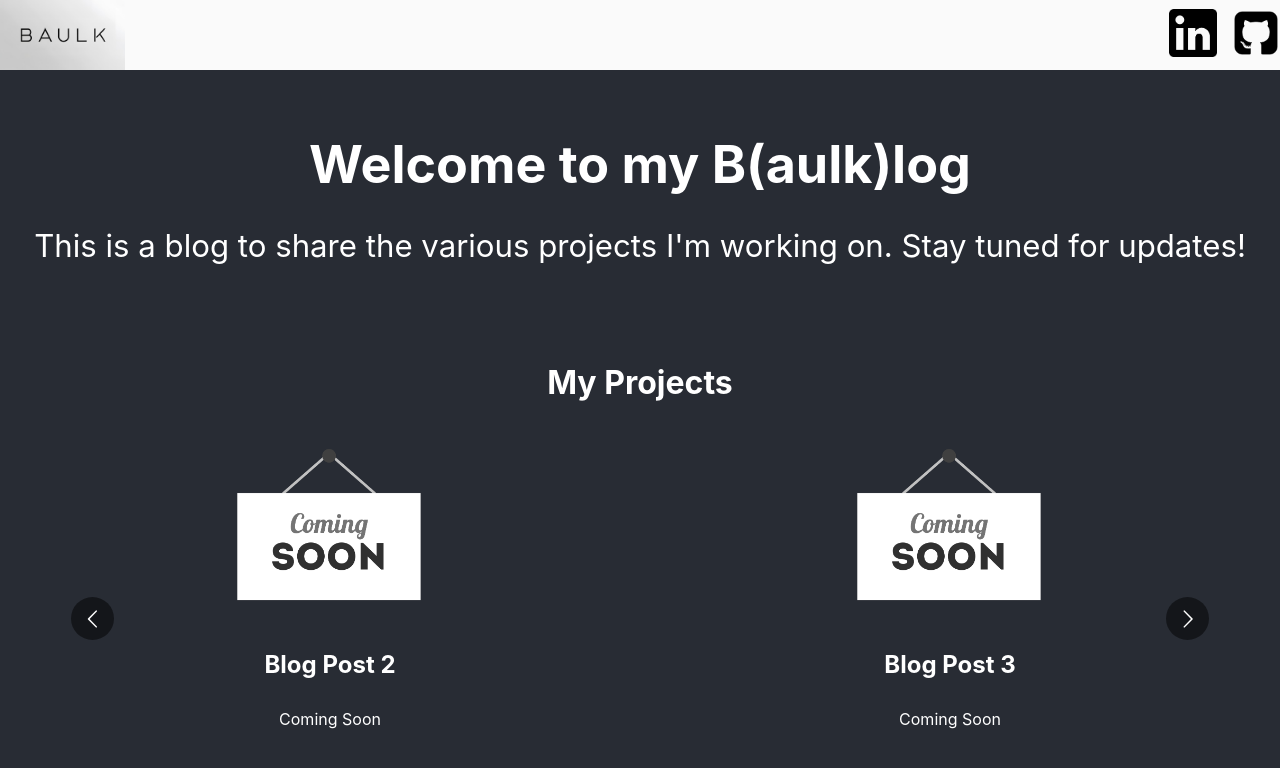
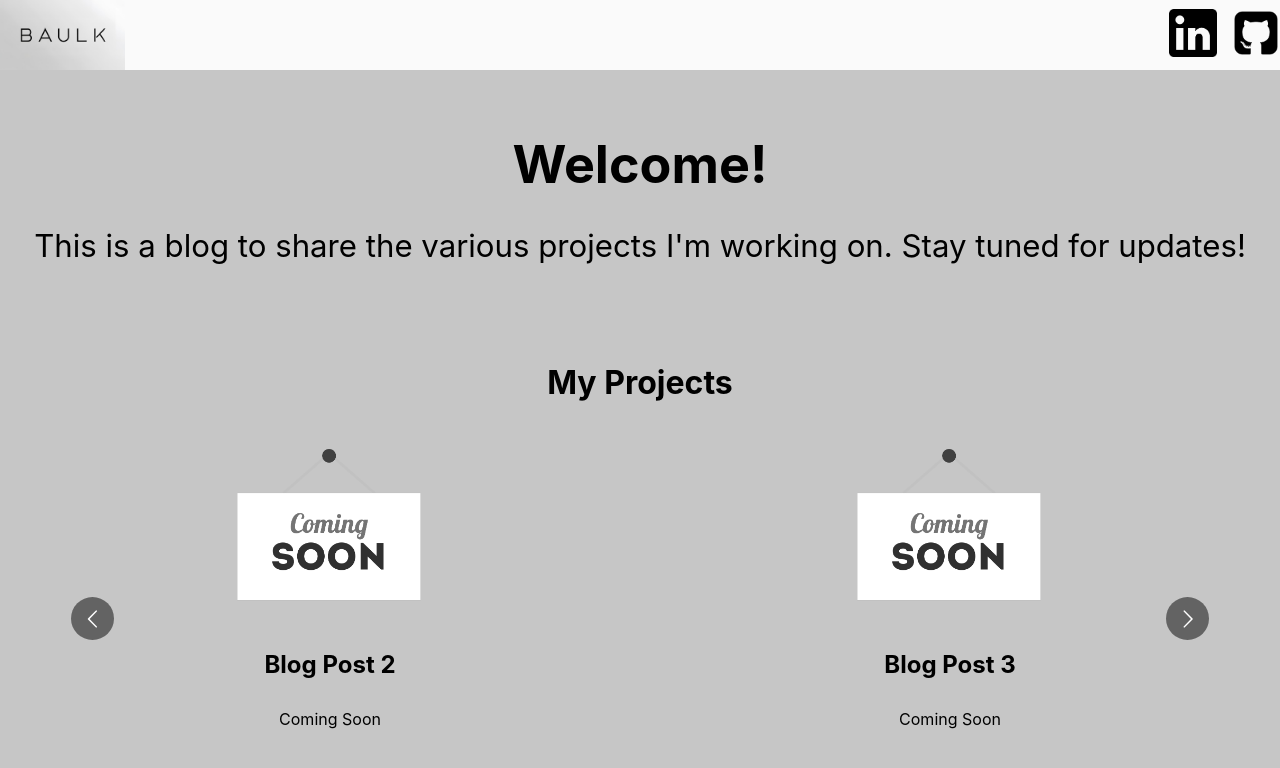
Before and after one commit to danbaulk/Blog, a React (Create React App) app: page / in a window 1280 px wide. Shown: the top 768 px of the page. Built offline with nearby package versions, Linux system fonts and the light colour scheme; the HTML template or start-up script is replaced by a standard one.

Commit message:
style changes

```diff
--- a/src/App.css
+++ b/src/App.css
@@ -5,18 +5,18 @@
 }
 
 body {
-  background-color: #282c34;
+  background-color: #c6c6c6;
 }
 
 .App-header {
-  background-color: #282c34;
+  background-color: #c6c6c6;
   min-height: 50;
   display: flex;
   flex-direction: column;
   align-items: center;
   justify-content: center;
   font-size: calc(10px + 2vmin);
-  color: white;
+  color: black;
 }
 
 /* Banner Section */
@@ -59,8 +59,8 @@ body {
 
 .intro {
   padding: 20px;
-  background-color: #282c34;
-  color: white;
+  background-color: #c6c6c6;
+  color: black;
 }
 
 .intro h2 {
@@ -76,7 +76,7 @@ body {
 
 .carousel-section {
   padding: 20px;
-  background-color: #282c34;
+  background-color: #c6c6c6;
 }
 
 .fpl-logo {
@@ -92,7 +92,7 @@ body {
 .carousel-section h2 {
   font-size: 2em;
   margin-bottom: 20px;
-  color: white;
+  color: black;
 }
 
 .carousel-item a {
@@ -102,12 +102,12 @@ body {
 .carousel-item h3 {
   font-size: 1.5em;
   margin-bottom: 20px;
-  color: white;
+  color: black;
 }
 
 .carousel-item p {
-  background-color: #282c34;
-  color: white;
+  background-color: #c6c6c6;
+  color: black;
   padding: 10px;
   font-size: 1em;
 }
--- a/src/App.js
+++ b/src/App.js
@@ -45,7 +45,7 @@ function App() {
       </div>
       <header className="App-header">
         <section className="intro">
-          <h2>Welcome to my B(aulk)log</h2>
+          <h2>Welcome!</h2>
           <p>This is a blog to share the various projects I'm working on. Stay tuned for updates!</p>
         </section>
       </header>
```
